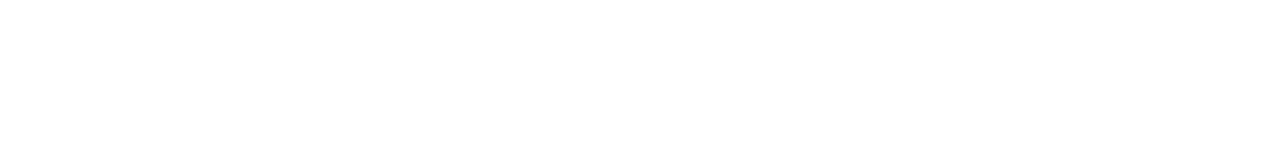
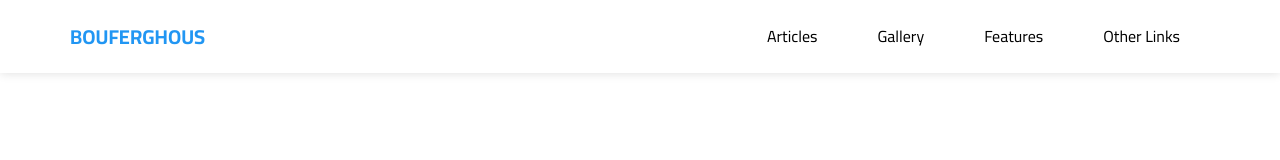
Before and after one commit to bouferghous/learnweb, a plain HTML site: page template_3/template_3.html in a window 1280 px wide. Drawn offline with Linux system fonts and the light colour scheme.

Commit message:
Header Section Part 1

```diff
--- a/template_3/css/bouferghous.css
+++ b/template_3/css/bouferghous.css
@@ -1,18 +1,20 @@
 /*Start Global Rules*/
-/* * {
+* {
   box-sizing: border-box;
-    padding: 0;
-    margin: 0;
-  } */
+}
 html {
   scroll-behavior: smooth;
 }
 :root {
   --main-color: #2196f3;
   --main-color-alt: #1787e0;
+  --main-transition-duration: 0.3s;
 }
 body {
-    font-family: 'Cairo', sans-serif;
+  font-family: "Cairo", sans-serif;
+}
+a {
+  text-decoration: none;
 }
 ul {
   list-style: none;
@@ -45,3 +47,41 @@
   }
 }
 /*End Global Rules*/
+
+/*Start Header Section*/
+.header {
+  background-color: #fff;
+  box-shadow: 0 0 10px #ddd;
+  position: relative;
+}
+.header .container {
+  display: flex;
+  justify-content: space-between;
+  align-items: center;
+  flex-wrap: wrap;
+  position: relative;
+}
+.header .logo {
+  color: var(--main-color);
+  font-size: 20px;
+  font-weight: bold;
+  text-transform: uppercase;
+  height: 73px;
+  display: flex;
+  justify-content: center;
+  align-items: center;
+}
+.header .main-nav {
+  display: flex;
+}
+.header .main-nav > li > a {
+  display: flex;
+  justify-content: center;
+  align-items: center;
+  height: 73px;
+  position: relative;
+  color: #000;
+  padding: 30px;
+  transition: var(--main-transition-duration);
+}
+/*End Header Section*/
--- a/template_3/template_3.html
+++ b/template_3/template_3.html
@@ -19,7 +19,19 @@
 </head>
 
 <body>
-
+<!--Start Header Section-->
+<div class="header">
+    <div class="container">
+        <a href="#" class="logo">Bouferghous</a>
+        <ul class="main-nav">
+            <li><a href="#articles">Articles</a></li>
+            <li><a href="#gallery">Gallery</a></li>
+            <li><a href="#features">Features</a></li>
+            <li><a href="#">Other Links</a></li>
+        </ul>
+    </div>
+</div>
+<!--End Header Section-->
 
 
 
```
Also changed, not shown: Learn Javascript/index.html (renamed from Learn Javascript/dom.html, +7 -4 lines), Learn Javascript/js/dom.js (deleted, +0 -25 lines), Learn Javascript/js/main.js (added). Lines whose indentation alone changed are shown as unchanged.
